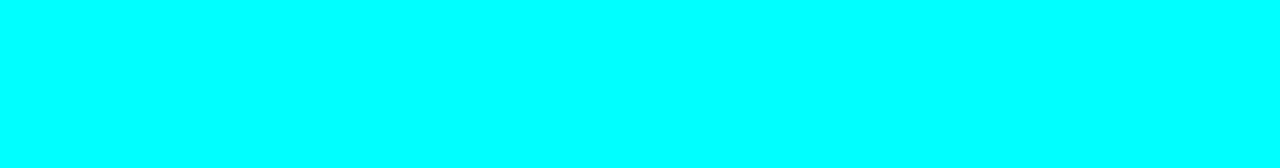
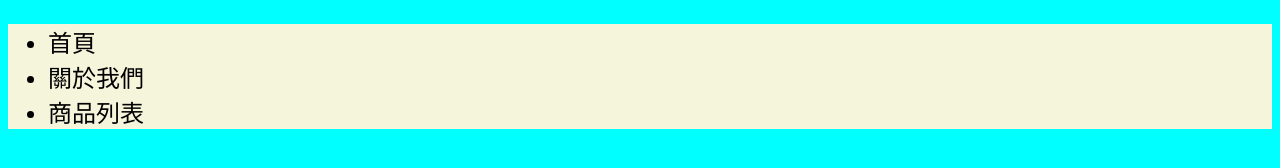
Before and after one commit to horizontalbear/project, a plain HTML site: page index.html in a window 1280 px wide. Drawn offline with Linux system fonts and the light colour scheme.

Commit message:
wapper修改

```diff
--- a/index.html
+++ b/index.html
@@ -7,6 +7,14 @@
     <link rel="stylesheet" href="style.css">
 </head>
 <body>
-
+    <div class="wapper">
+        <nav>
+            <ul>
+                <li>首頁</li>
+                <li>關於我們</li>
+                <li>商品列表</li>
+            </ul>
+        </nav>
+    </div>
 </body>
 </html>
--- a/style.css
+++ b/style.css
@@ -2,3 +2,6 @@ body{
     background-color: aqua;
     font-size: 24px;
 }
+.wapper{
+    background-color: beige;
+}
```
